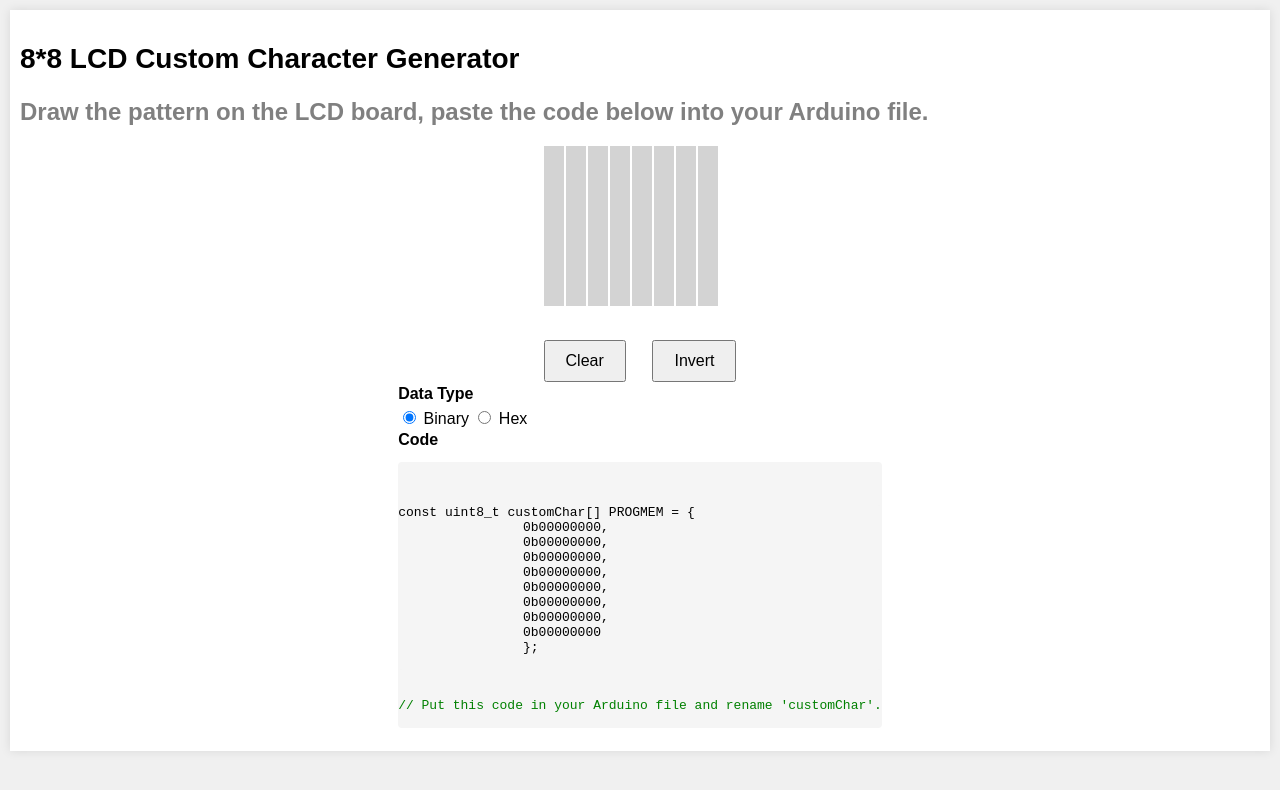
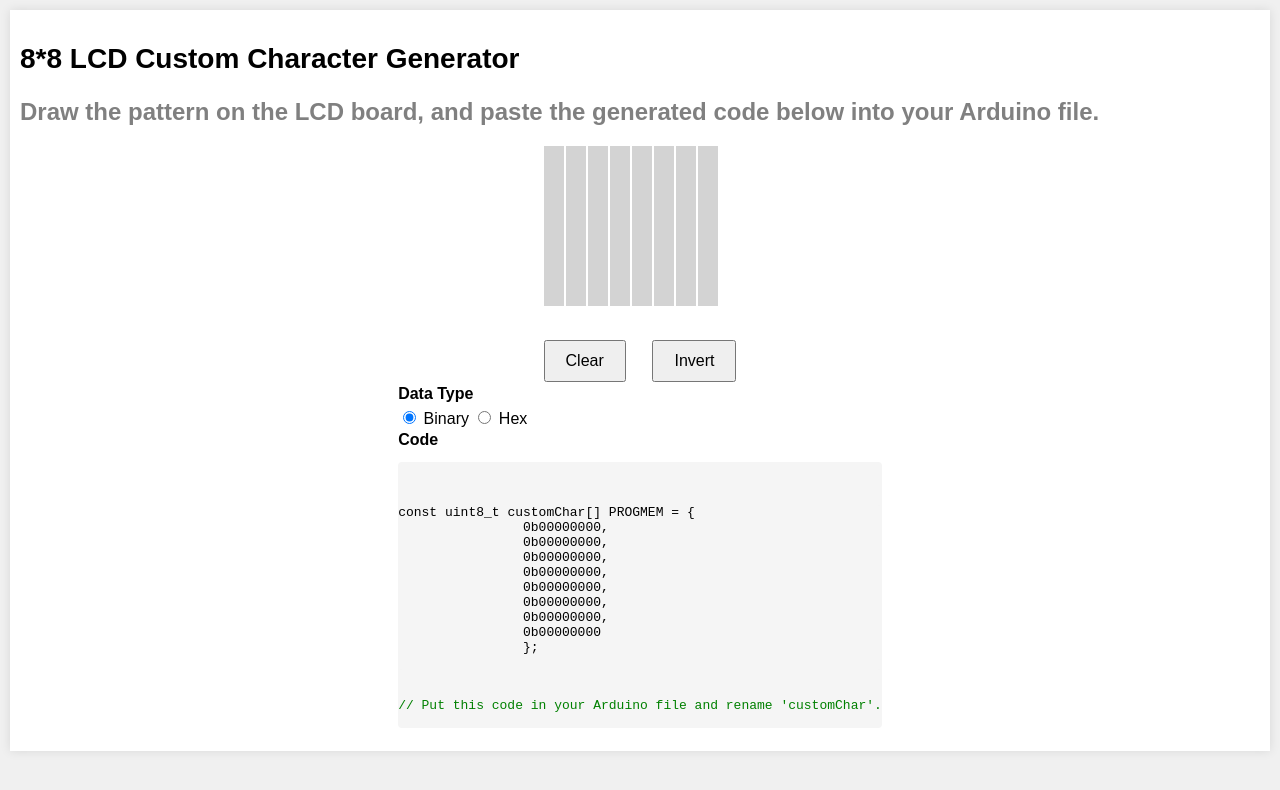
Before and after one commit to 22102703d/8-8-LCD-Character-Generator, a plain HTML site: page index.html in a window 1280 px wide. Drawn offline with Linux system fonts and the light colour scheme.

Commit message:
Update index.html

```diff
--- a/index.html
+++ b/index.html
@@ -11,7 +11,7 @@
     <body data-new-gr-c-s-check-loaded="14.1174.0" data-gr-ext-installed="">
     <article class="content">
       <h1>8*8 LCD Custom Character Generator</h1>
-      <h2>Draw the pattern on the LCD board, paste the code below into your Arduino file.</h2>
+      <h2>Draw the pattern on the LCD board, and paste the generated code below into your Arduino file.</h2>
       <div class="main-box">
         <div class="box-char-pic">
           <div class="box-char">
```
